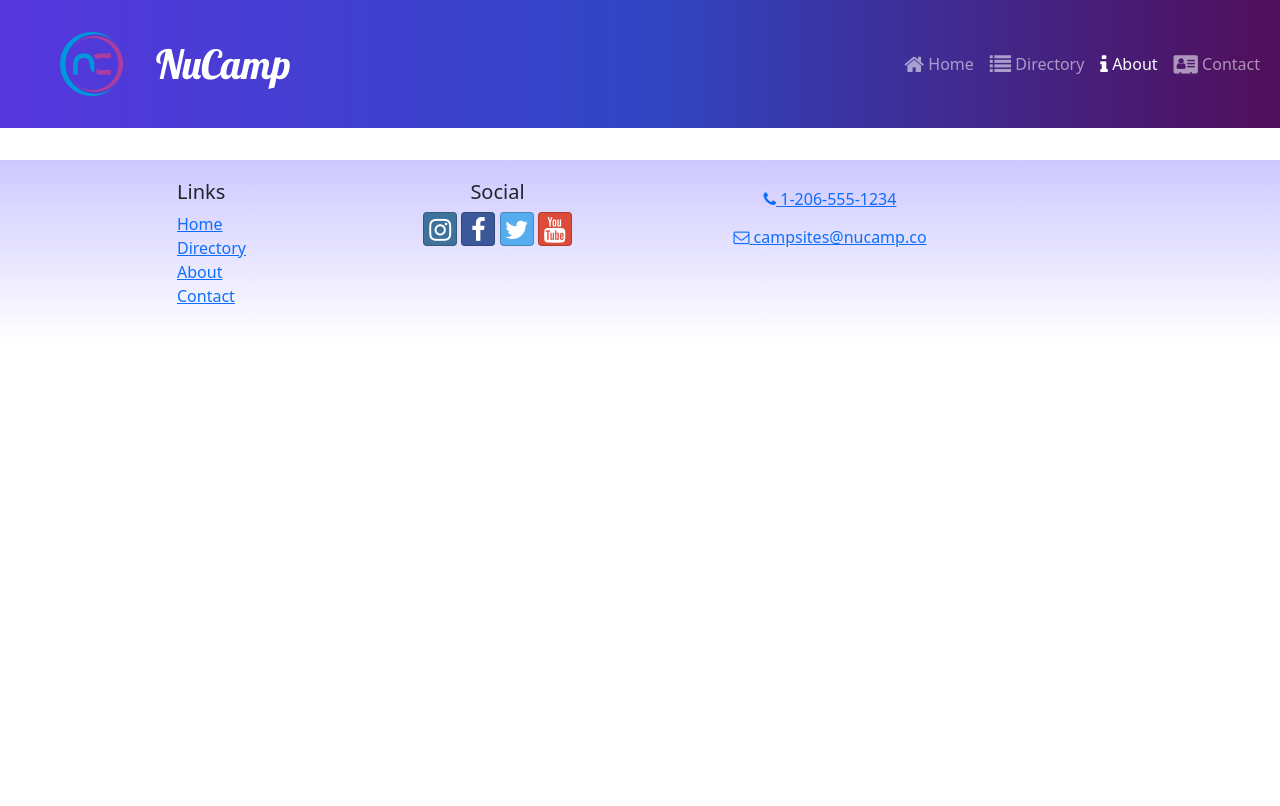
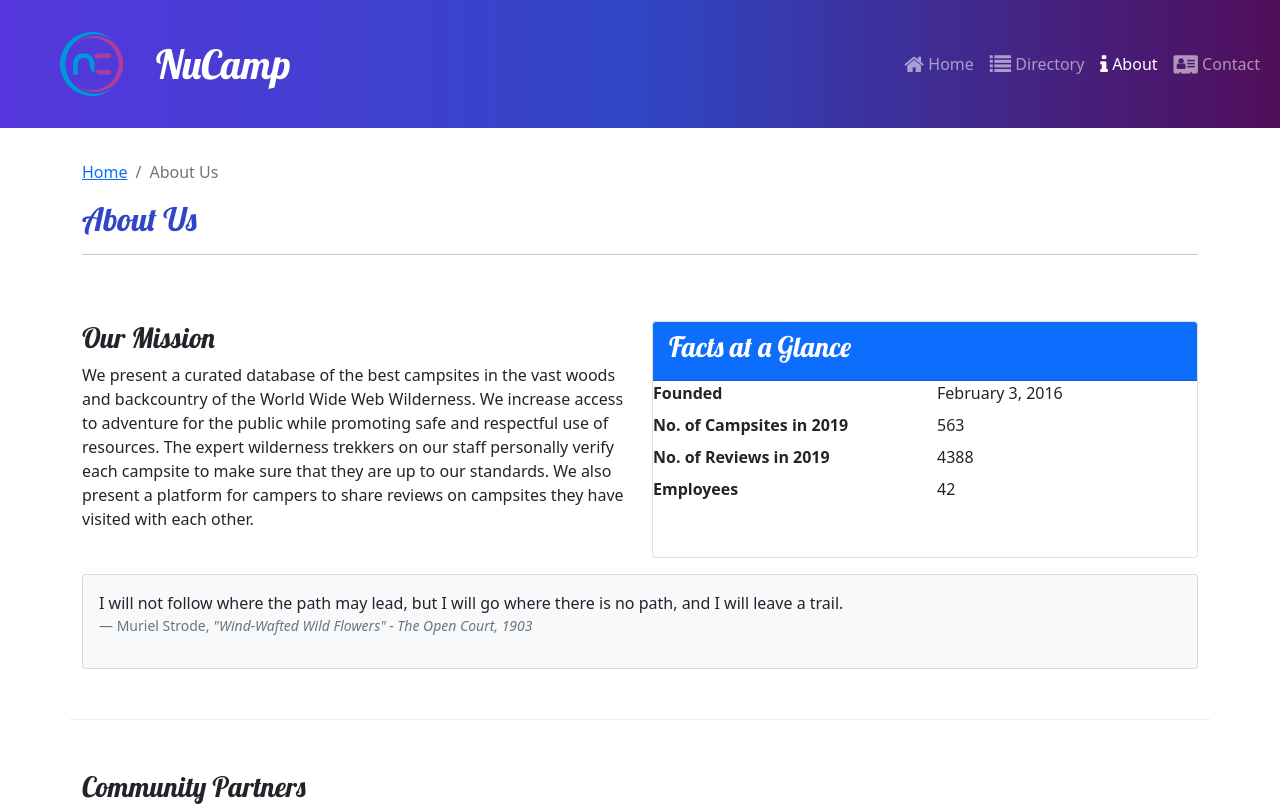
Before and after one commit to bobdain/nucampsite, a React (Create React App) app: page /about in a window 1280 px wide. Shown: the top 806 px of the page. Built offline with nearby package versions, Linux system fonts and the light colour scheme.

Commit message:
part 1 and 2

```diff
--- a/src/App.js
+++ b/src/App.js
@@ -1,6 +1,7 @@
 import './App.css';
 import { Routes, Route } from 'react-router-dom';
 import HomePage from './pages/HomePage';
+import AboutPage from './pages/AboutPage';
 import ContactPage from './pages/ContactPage';
 import CampsitesDirectoryPage from './pages/CampsitesDirectoryPage';
 import Header from './components/Header';
@@ -14,6 +15,7 @@
             <Header />
             <Routes>
                 <Route path='/' element={<HomePage />} />
+                <Route path='about' element={<AboutPage />} />
                 <Route path='contact' element={<ContactPage />} />
                 <Route path='directory' element={<CampsitesDirectoryPage />} />
                 <Route
--- /dev/null
+++ b/src/pages/AboutPage.js
@@ -0,0 +1,74 @@
+import { Col, Row, Container, Card, CardBody, CardHeader } from 'reactstrap';
+import SubHeader from '../components/SubHeader';
+
+const AboutPage = () => {
+    return (
+        <Container>
+            <SubHeader current='About Us' />
+
+            <Row className='row-content'>
+                <Col sm='6'>
+                    <h3>Our Mission</h3>
+                    <p>
+                        We present a curated database of the best campsites in the
+                        vast woods and backcountry of the World Wide Web Wilderness.
+                        We increase access to adventure for the public while
+                        promoting safe and respectful use of resources. The expert
+                        wilderness trekkers on our staff personally verify each
+                        campsite to make sure that they are up to our standards. We
+                        also present a platform for campers to share reviews on
+                        campsites they have visited with each other.
+                    </p>
+                </Col>
+
+                <Col sm='6'>
+                    <Card>
+                        <CardHeader className='bg-primary text-white'>
+                            <h3>Facts at a Glance</h3>
+                        </CardHeader>
+                        <dl className='row'>
+                            <dt className='col-6'>Founded</dt>
+                            <dd className='col-6'>February 3, 2016</dd>
+                            <dt className='col-6'>No. of Campsites in 2019</dt>
+                            <dd className='col-6'>563</dd>
+                            <dt className='col-6'>No. of Reviews in 2019</dt>
+                            <dd className='col-6'>4388</dd>
+                            <dt className='col-6'>Employees</dt>
+                            <dd className='col-6'>42</dd>
+                        </dl>
+                        <CardBody ></CardBody>
+                    </Card>
+                </Col>
+
+                <Col>
+                    <Card className='bg-light mt-3'>
+                        <CardBody >
+                            <blockquote>
+                                <p>
+                                    I will not follow where the path may lead, but I
+                                    will go where there is no path, and I will leave
+                                    a trail.
+                                </p>
+                                <footer className='blockquote-footer' >
+                                    Muriel Strode,{' '}
+                                    <cite title='Source Title'>
+                                        "Wind-Wafted Wild Flowers" - The Open Court,
+                                        1903
+                                    </cite>
+                                </footer>
+                            </blockquote>
+                        </CardBody>
+                    </Card>
+                </Col>
+            </Row>
+
+            <Row className='row-content'>
+                <Col xs='12'>
+                    <h3>Community Partners</h3>
+                </Col>
+            </Row>
+        </Container>
+    );
+}
+
+export default AboutPage;
```
